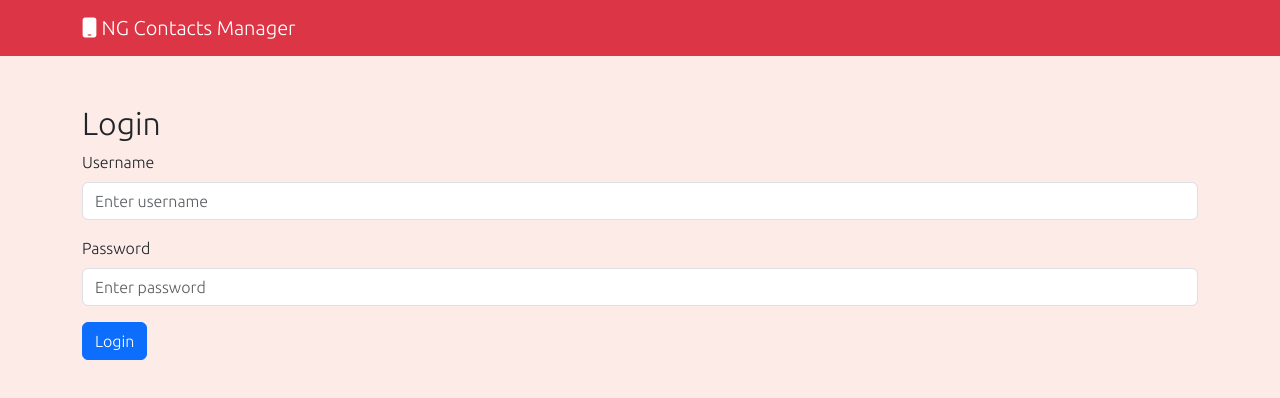
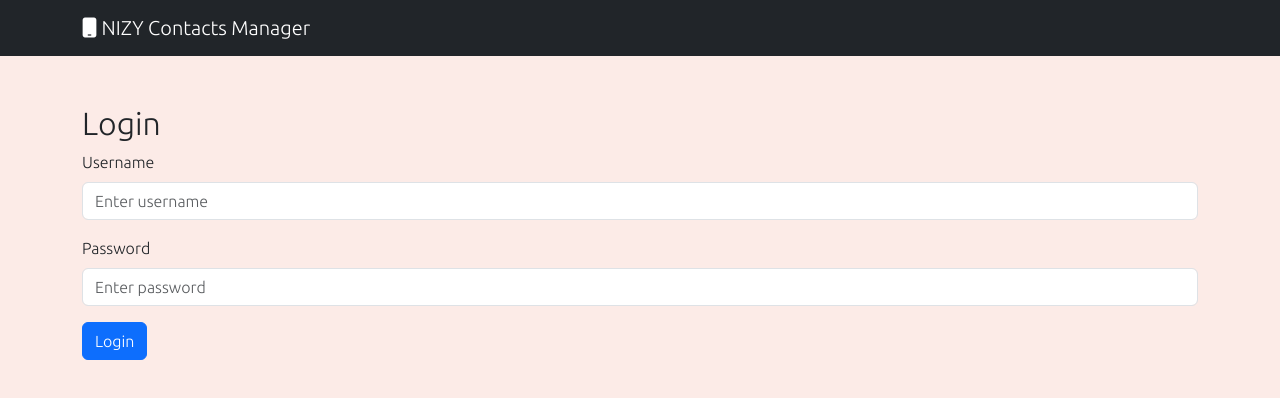
Before and after one commit to lakshminiranjan/nizyfashionscustomer, an Angular app: page / in a window 1280 px wide. Shown: the top 398 px of the page. Built offline with nearby package versions, Linux system fonts and the light colour scheme.

Commit message:
Update navbar.component.html

```diff
--- a/src/app/components/navbar/navbar.component.html
+++ b/src/app/components/navbar/navbar.component.html
@@ -1,7 +1,7 @@
-<nav class="navbar navbar-dark bg-danger navbar-expand-sm">
+<nav class="navbar navbar-dark bg-dark navbar-expand-sm">
     <div class="container">
     <a routerLink="/" class="navbar-brand">
-        <i class="fa fa-mobile"></i> NG Contacts Manager</a>
+        <i class="fa fa-mobile"></i> NIZY Contacts Manager</a>
     </div>
 
 </nav>
```
